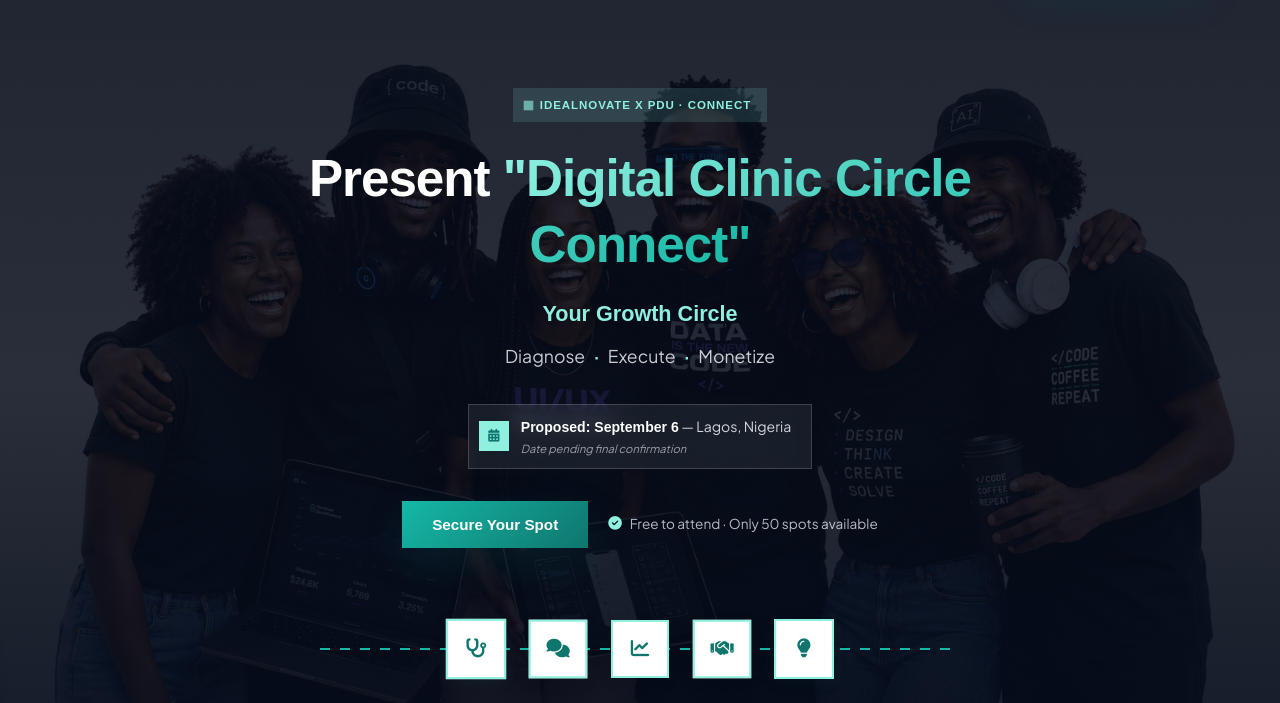
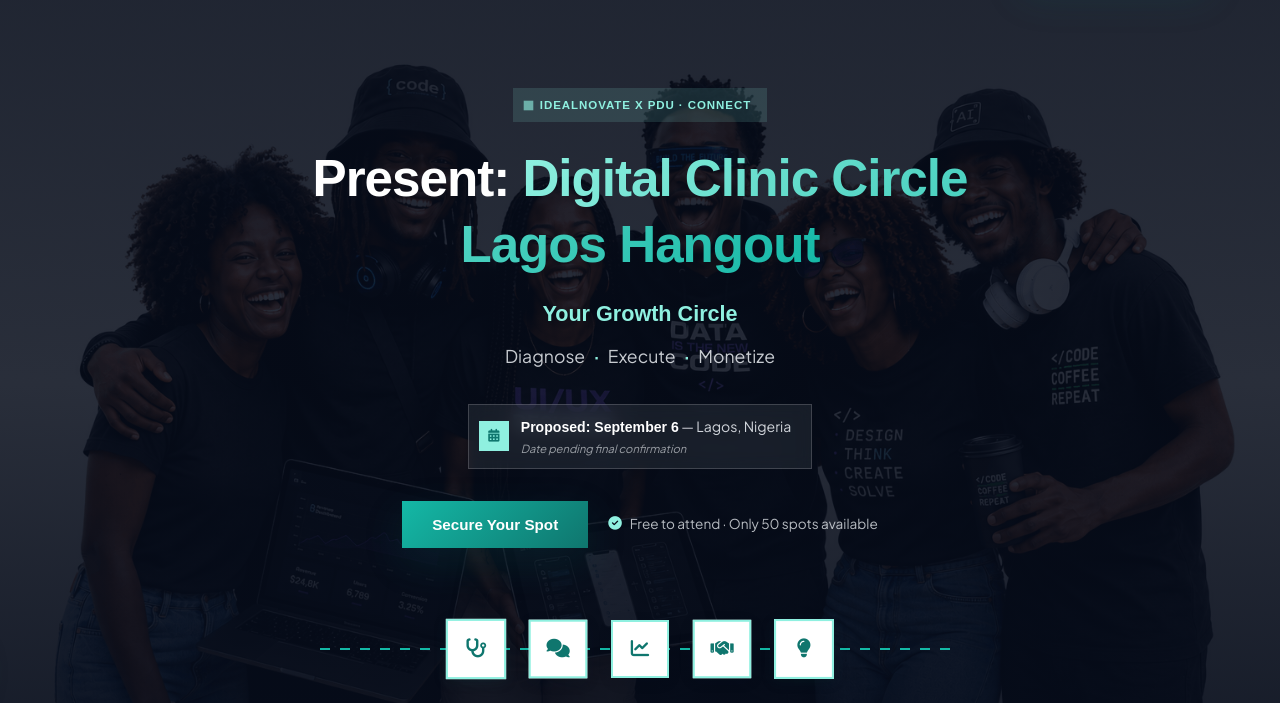
Before and after one commit to idealnovate/IdealnovateLearn, a plain HTML site: page dcc/index.html in a window 1280 px wide. Shown: the part 88-791 px from the top of the page. Drawn offline with nearby package versions, Linux system fonts and the light colour scheme; animation ran at ten frames a second; a web font is replaced by a local one.

Commit message:
Aug 10 - DCC Update

```diff
--- a/dcc/index.html
+++ b/dcc/index.html
@@ -1190,7 +1190,7 @@
     <div class="container">
       <div class="hero-copy" data-aos="fade-up">
         <span class="eyebrow"><span class="dot"></span> <span class="eyebrow-label">Idealnovate X PDU · Connect</span></span>
-        <h1>Present <em>"Digital Clinic Circle Connect"</em></h1>
+        <h1>Present: <em>Digital Clinic Circle Lagos Hangout</em></h1>
         <p class="hero-sub">Your Growth Circle</p>
         <p class="hero-tagline">Diagnose<span class="sep">·</span>Execute<span class="sep">·</span>Monetize</p>
 
```
